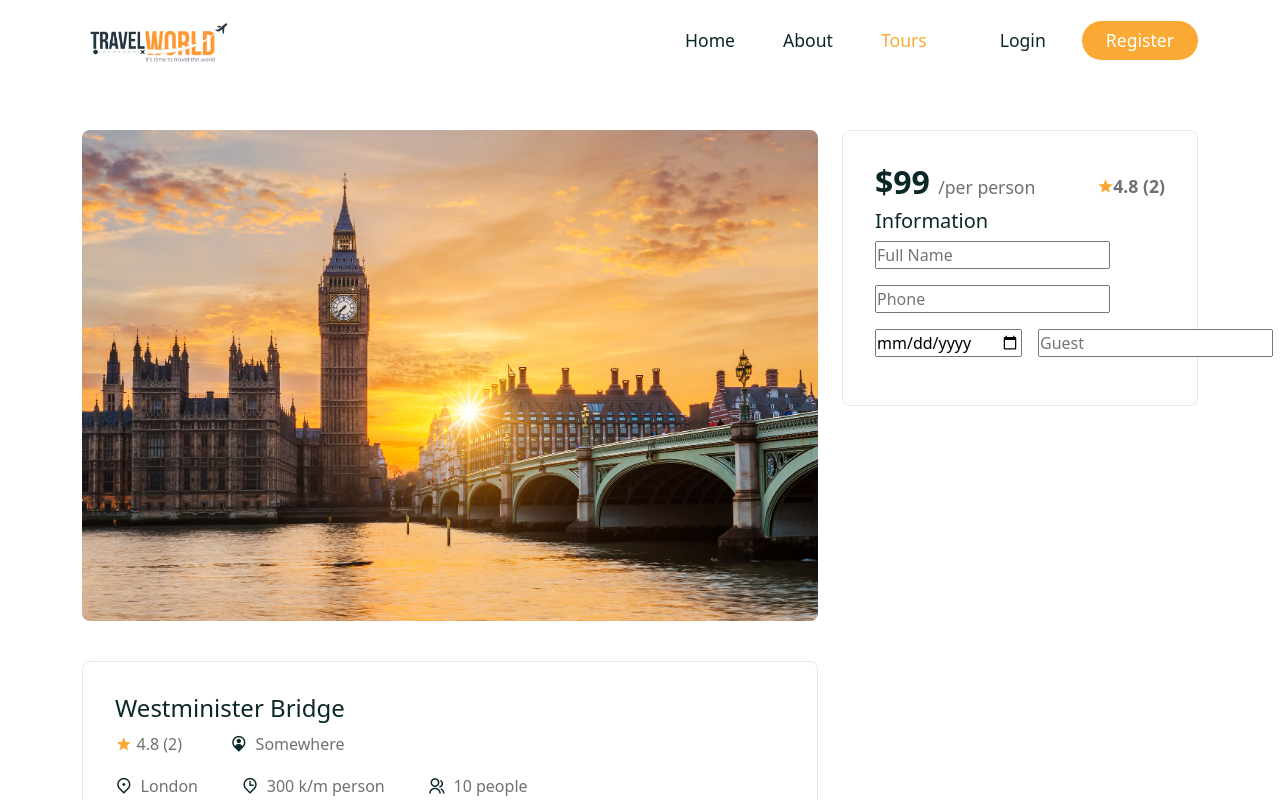
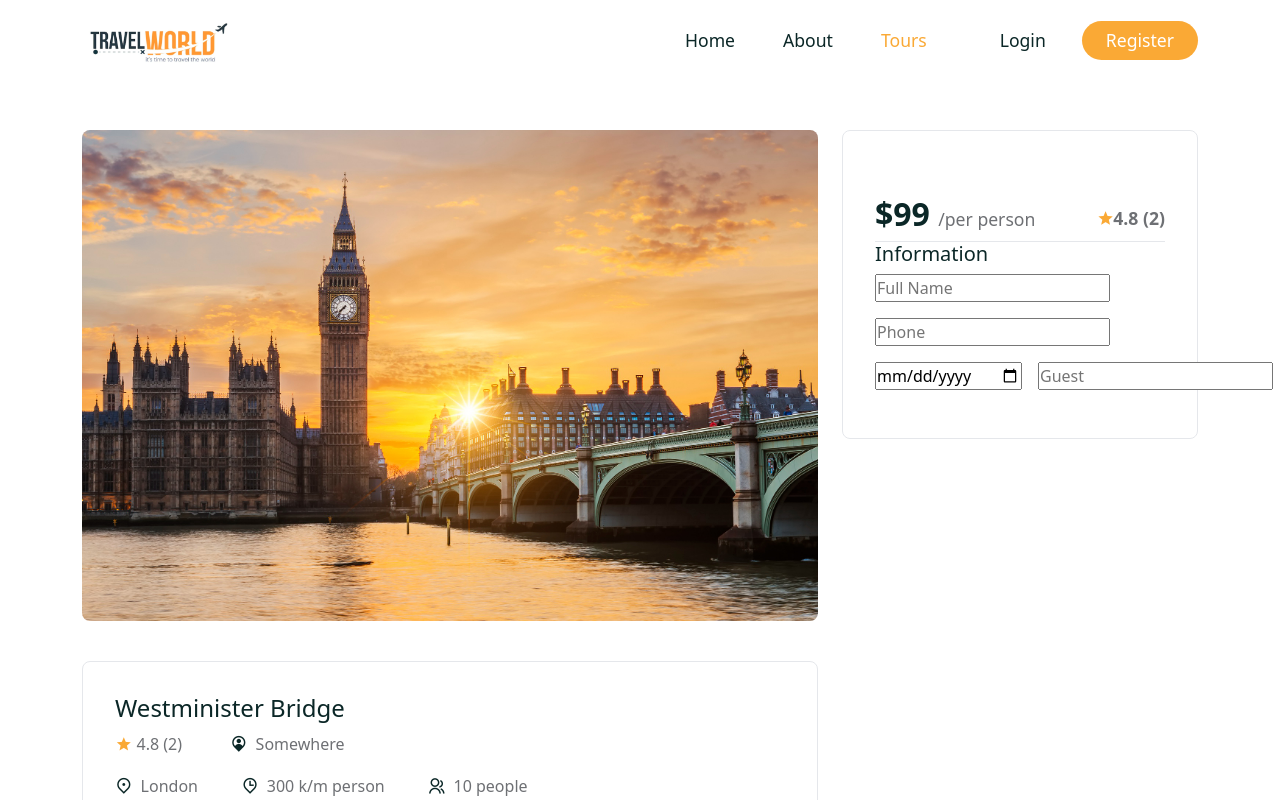
Before and after one commit to Felicien1992/Tour-full-project, a React (Create React App) app in the folder frontend/: page /tours/01 in a window 1280 px wide. Shown: the top 800 px of the page. Built offline with nearby package versions, Linux system fonts and the light colour scheme; a web font is replaced by a local one.

Commit message:
add booking__top style of css

```diff
--- a/frontend/src/components/Boobing/booking.css
+++ b/frontend/src/components/Boobing/booking.css
@@ -26,3 +26,8 @@
 .booking__top span i{
     color: var(--secondary-color);
 }
+
+.booking__top{
+    padding-top: 2rem;
+    border-bottom: 1px solid rgb(229, 231, 235);
+}
```
